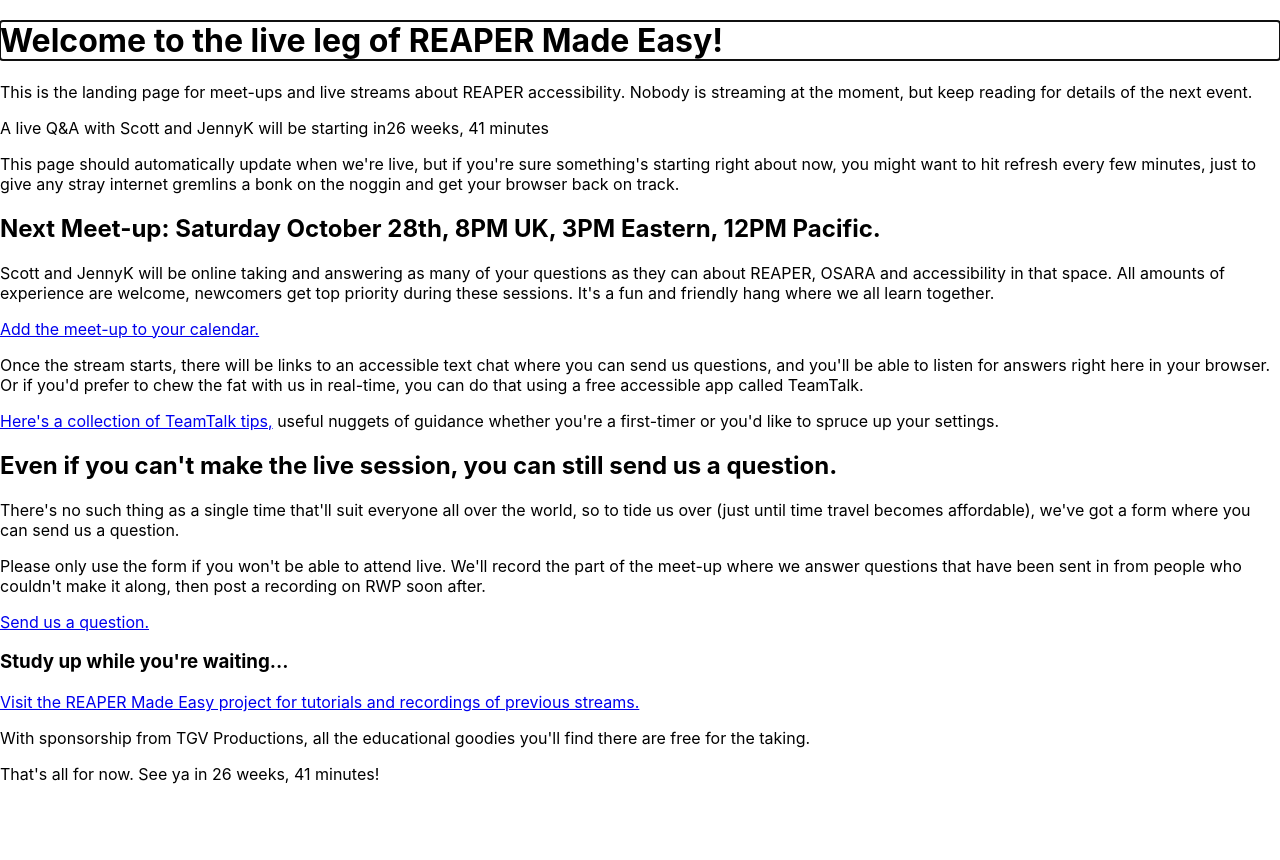
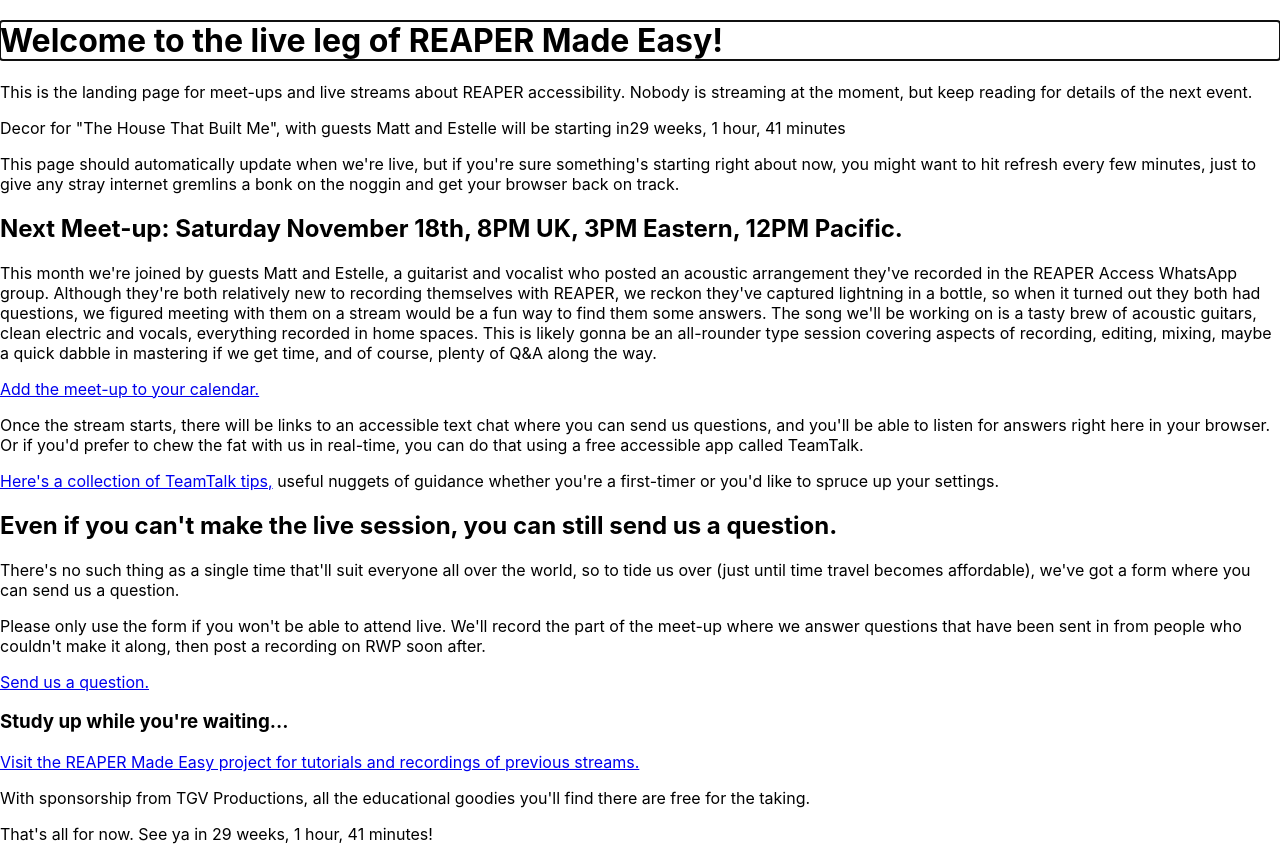
Before and after one commit to Timtam/reaper-stream-website, a React (Create React App) app: page / in a window 1280 px wide. Before the commit the page ends 800 px from the top, so only its background shows below. Built offline with nearby package versions, Linux system fonts and the light colour scheme; no server answers.

Commit message:
Set up mid November stream

```diff
--- a/src/Live.tsx
+++ b/src/Live.tsx
@@ -18,7 +18,7 @@ function Live({ ytUrl }: LiveProps) {
         We're online! All systems are go (so far as we know)
       </h1>
       <p>
-        A live Q&A with Scott and JennyK  is happening right now!
+        Decor for "The House that Built Me", with guests Matt and Estelle is happening right now!
 		</p>
       <p>
         Jumping by heading will move through the various ways you can get in on
--- a/src/Offline.tsx
+++ b/src/Offline.tsx
@@ -49,7 +49,7 @@ function Offline({ nextStream }: OfflineProps) {
       </p>
       {nextStream && countdown ? (
         <p>
-          A live Q&A with Scott and JennyK will be starting in
+           Decor for "The House That Built Me", with guests Matt and Estelle will be starting in
           {humanizeDuration(countdown, {
             units: ["w", "d", "h", "m"],
             round: true,
@@ -64,9 +64,9 @@ function Offline({ nextStream }: OfflineProps) {
         hit refresh every few minutes, just to give any stray
         internet gremlins a bonk on the noggin and get your browser back on track.
       </p>
-      <h2>Next Meet-up: Saturday October 28th, 8PM UK, 3PM Eastern, 12PM Pacific.</h2>
+      <h2>Next Meet-up: Saturday November 18th, 8PM UK, 3PM Eastern, 12PM Pacific.</h2>
       <p>
-        Scott and JennyK will be online taking and answering as many of your questions as they can about REAPER, OSARA and accessibility in that space. All amounts of experience are welcome, newcomers get top priority during these sessions. It's a fun and friendly hang where we all learn together.
+        This month we're joined by guests Matt and Estelle, a guitarist and vocalist who posted an acoustic arrangement they've recorded in the REAPER Access WhatsApp group. Although they're both relatively new to recording themselves with REAPER, we reckon they've captured lightning in a bottle, so when it turned out they both had questions, we figured meeting with them on a stream would be a fun way to find them some answers. The song we'll be working on is a tasty brew of acoustic guitars, clean electric and vocals, everything recorded in home spaces. This is likely gonna be an all-rounder type session covering aspects of recording, editing, mixing, maybe a quick dabble in mastering if we get time, and of course, plenty of Q&A along the way.
       </p>
       <p>
         <a href="/REAPERMadeEasyMeet-ups.ics" target="_blank" rel="noreferrer">
--- a/src/config.json
+++ b/src/config.json
@@ -1,4 +1,4 @@
 {
-  "nextStream": "2023-10-28T20:00:00.000+01:00",
+  "nextStream": "2023-11-18T20:00:00.000+00:00",
   "ytUrl": "https://www.youtube.com/embed/pEkbphzvldI"
 }
```
Also changed, not shown: 1 other file (tests, documents, lock files or other folders).
